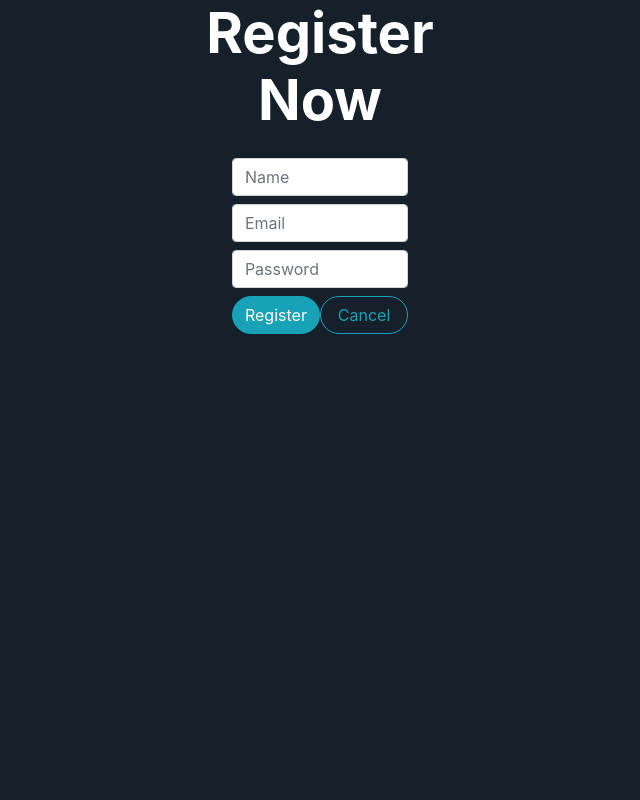
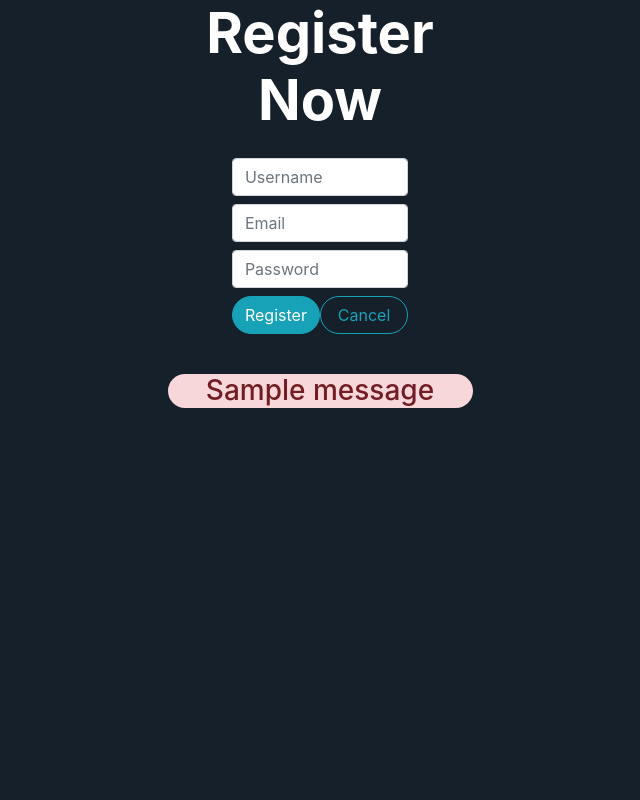
Before and after one commit to Mlitwin98/twitter-clone, a Django app: page /register in a window 1280 px wide. Shown: the whole page, without its empty margins (320-960 px from the left). Run offline with Django 3.2, Linux system fonts and the light colour scheme; tables that the repository leaves empty hold one stand-in row (values such as "Sample post"); one stand-in notice (Sample message) is shown; some libraries are stand-ins or nearby versions.

Commit message:
Added registration mechanic

```diff
--- a/twitter-clone/main/settings.py
+++ b/twitter-clone/main/settings.py
@@ -128,3 +128,5 @@ AUTHENTICATION_BACKENDS = [
     'django.contrib.auth.backends.ModelBackend',
     'twitter.myAuth.EmailBackend'
 ]
+
+LOGIN_URL='/'
--- a/twitter-clone/templates/home.html
+++ b/twitter-clone/templates/home.html
@@ -12,5 +12,7 @@
         {% if user.is_authenticated %}
             Witaj {{ user.username }}
         {% endif %}
+
+        <a href='{% url 'logout' %}'><button  class='btn btn-outline-info'>Logout</button></a>
     </body>
 </html>
--- a/twitter-clone/templates/register.html
+++ b/twitter-clone/templates/register.html
@@ -10,14 +10,14 @@
     </head>
     <body>
         <div class='container w-50'>
-            <div class='container w-50 h-100 d-flex flex-column text-center'>
+            <div class='container w-50 d-flex flex-column text-center'>
                 <h1 class='display-4 font-weight-bolder mb-4'>Register Now</h1>
                 <div class='container w-75'>
-                    <form action='register' method='POST'>
+                    <form action='register' method='POST' novalidate="novalidate">
                         {% csrf_token %}
-                        <input class='form-control mb-2' type='text' placeholder='Name' name='name' maxlength='50'>
-                        <input class='form-control mb-2' id='email' type='email' placeholder='Email' name='email'>
-                        <input class='form-control mb-2' id='pwd' type='password' placeholder='Password' name='password'>
+                        {% for field in form %}
+                            {{ field }}
+                        {% endfor %}
                         <div class='form-inline'>
                             <button class='btn btn-info mb-0 badge-pill w-50' type='submit' name='register'>Register</button>
                             <button class='btn btn-outline-info mb-0 badge-pill w-50' type='submit' name='cancel'>Cancel</button>
@@ -25,6 +25,11 @@
                     </form>
                 </div>
             </div>
+            {% for message in messages %}
+                <div class='alert-danger w-50 container badge-pill h3 text-center mt-4'>
+                    {{ message }}
+                </div>
+            {% endfor %}
         </div>
     </body>
 </html>
--- /dev/null
+++ b/twitter-clone/twitter/forms.py
@@ -0,0 +1,21 @@
+from django import forms
+from django.forms import ModelForm
+from django.contrib.auth.forms import UserCreationForm
+from django.contrib.auth.models import User
+
+
+class SignUpForm(ModelForm):
+    username = forms.CharField(max_length=50, widget= forms.TextInput
+                                                (attrs={'class': 'form-control mb-2',
+                                                        'placeholder': 'Username'}))
+    email = forms.EmailField(max_length=254, widget= forms.TextInput
+                                                (attrs={'class': 'form-control mb-2',
+                                                        'id':'email',
+                                                        'placeholder': 'Email'}))
+    password = forms.CharField(widget=forms.PasswordInput
+                                                (attrs={'class': 'form-control mb-2',
+                                                        'id':'pwd',
+                                                        'placeholder': 'Password'}))
+    class Meta:
+        model = User
+        fields = ('username', 'email', 'password')
--- a/twitter-clone/twitter/urls.py
+++ b/twitter-clone/twitter/urls.py
@@ -5,5 +5,6 @@ urlpatterns = [
     path('', views.index, name='index'),
     path('login', views.login, name='login'),
     path('register', views.register, name='register'),
+    path('logout', views.logout, name='logout'),
     path('home', views.home, name='home')
 ]
--- a/twitter-clone/twitter/views.py
+++ b/twitter-clone/twitter/views.py
@@ -1,8 +1,12 @@
 from django.shortcuts import render, redirect
+from django.contrib.auth.decorators import login_required
 from django.http.response import HttpResponse
 from django.contrib.auth.models import User
-from django.contrib.auth import authenticate, login as auth_login
+from django.contrib.auth.forms import UserCreationForm
+from django.contrib.auth import authenticate, logout as auth_logout, login as auth_login
 from django.contrib import messages
+
+from twitter.forms import SignUpForm
 
 # Create your views here.
 def index(request):
@@ -25,14 +29,36 @@ def login(request):
     else:
         return render(request, 'login.html')
 
+def logout(reqeuest):
+    auth_logout(reqeuest)
+    return redirect('index')
+
 def register(request):
     if request.method == 'POST':
-        if 'register' in request.POST:
-            return HttpResponse('register')
-        elif 'cancel' in request.POST:
+        if 'cancel' in request.POST:
             return redirect('index')
+        elif 'register' in request.POST:
+            form = SignUpForm(request.POST)
+            if form.is_valid():
+                user = form.save()
+                email = form.cleaned_data.get('email')
+                raw_password = form.cleaned_data.get('password')
+                user.set_password(raw_password)
+                user.save()
+                user = authenticate(request, username=email, password = raw_password)
+                auth_login(request, user)
+                return redirect('home')
+            else:
+                form = SignUpForm()
+                messages.error(request, 'Invalid form fill')
+                return render(request, 'register.html', {'form':form})
     else:
-        return render(request, 'register.html')
+        form = SignUpForm()
+        return render(request, 'register.html', {'form':form})
 
+@login_required(redirect_field_name=None)
 def home(request):
-    return render(request, 'home.html')
+    if request.method == 'POST':
+        return HttpResponse('make post')
+    else:
+        return render(request, 'home.html')
```
